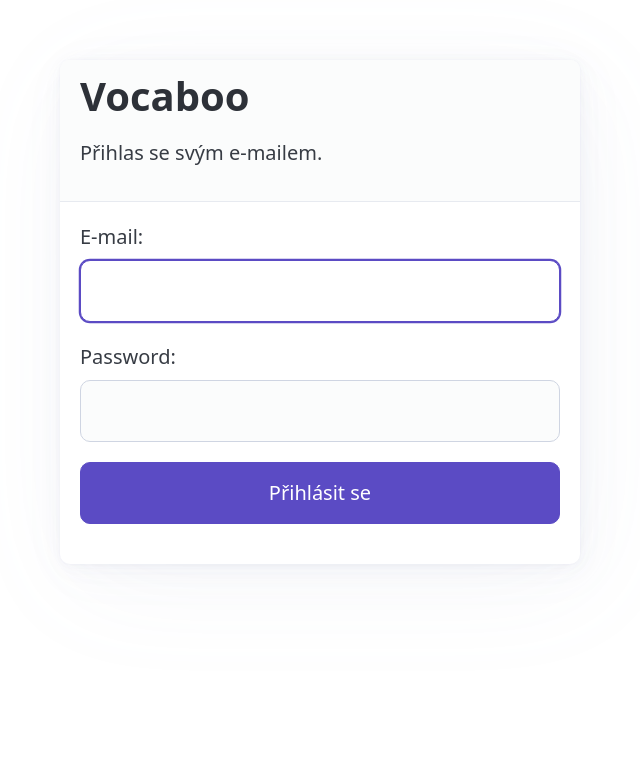
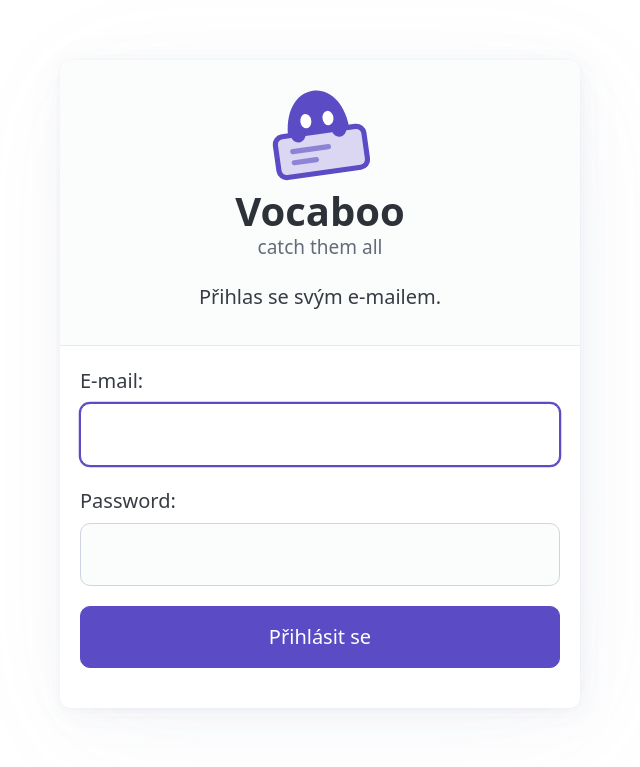
Before and after one commit to superboo2/vocaboo, a Django app: page /accounts/login/ in a window 1280 px wide. Shown: the top 767 px of the page, without its empty margins (320-960 px from the left). Run offline with Django 5.2, Linux system fonts and the light colour scheme.

Commit message:
feat: ghost logo, favicon and home screen icons

```diff
--- a/static/css/app.css
+++ b/static/css/app.css
@@ -21,6 +21,9 @@
   --primary: #5b4bc4;
   --primary-light: color-mix(in srgb, var(--primary) 35%, transparent);
   --primary-dark: #44379c;
+  /* The logo: eyes in the colour of the page, a solid light card */
+  --logo-eye: #fff;
+  --logo-card: color-mix(in srgb, var(--primary) 22%, #fff);
   /* One scale of round corners: cards, controls inside them (buttons, fields) and small
      things (bars, labels). Only the account circle and ⋯ are round. */
   --radius-card: 0.75rem;
@@ -174,6 +181,67 @@ nav .account-menu li:has(.inline-form) {
   padding: 0;
 }
 
+/* The logo: the ghost with a card, the name and on a computer the slogan */
+.logo-ghost {
+  fill: var(--primary);
+}
+
+.logo-eye {
+  fill: var(--logo-eye);
+}
+
+.logo-card {
+  fill: var(--logo-card);
+  stroke: var(--primary);
+}
+
+.logo-line {
+  fill: var(--primary);
+  opacity: 0.6;
+}
+
+nav .brand {
+  display: inline-flex;
+  align-items: center;
+  gap: 0.45rem;
+  text-decoration: none;
+}
+
+nav .brand .logo {
+  width: 2.4rem;
+  height: 2.4rem;
+  flex: none;
+}
+
+nav .brand strong {
+  font-size: 1.25rem;
+}
+
+/* The slogan only on the login page, the bar has just the ghost and the name */
+.brand-slogan {
+  color: var(--pico-muted-color);
+  font-size: 0.8rem;
+}
+
+/* The login page: a big ghost above the name */
+.login-brand {
+  text-align: center;
+}
+
+.login-brand .logo-big {
+  width: 5.5rem;
+  height: 5.5rem;
+}
+
+.login-brand h1 {
+  margin: 0.25rem 0 0;
+}
+
+.login-brand .brand-slogan {
+  margin: 0 0 1rem;
+  font-size: 0.95rem;
+}
+
 /* On a computer the word "Statistiky", on a phone the icon */
 .nav-icon {
   display: none;
--- /dev/null
+++ b/templates/_logo.html
@@ -0,0 +1,14 @@
+{# The ghost of Vocaboo peeking out from behind a word card. The colours come from app.css; #}
+{# the size and colours here are only a fallback when the CSS is old or missing. #}
+<svg class="logo{% if class %} {{ class }}{% endif %}" viewBox="0 0 64 64" width="32" height="32" aria-hidden="true" focusable="false">
+  <g transform="rotate(-8 32 40)">
+    <path class="logo-ghost" fill="#5b4bc4" d="M14 36 C14 20 22 10 32 10 C42 10 50 20 50 36 Z"/>
+    <ellipse class="logo-eye" fill="#fff" cx="25.5" cy="27" rx="3.2" ry="4.2"/>
+    <ellipse class="logo-eye" fill="#fff" cx="38.5" cy="27" rx="3.2" ry="4.2"/>
+    <rect class="logo-card" fill="#d9d4f5" stroke="#5b4bc4" x="6" y="34" width="52" height="24" rx="4.5" stroke-width="3"/>
+    <rect class="logo-line" fill="#5b4bc4" opacity="0.6" x="14" y="42" width="24" height="3" rx="1.5"/>
+    <rect class="logo-line" fill="#5b4bc4" opacity="0.6" x="14" y="48.5" width="16" height="3" rx="1.5"/>
+    <circle class="logo-ghost" fill="#5b4bc4" cx="20" cy="34.5" r="4.2"/>
+    <circle class="logo-ghost" fill="#5b4bc4" cx="44" cy="34.5" r="4.2"/>
+  </g>
+</svg>
--- a/templates/base.html
+++ b/templates/base.html
@@ -15,8 +15,10 @@
       }
     } catch (error) {}
   </script>
-  {# No icon yet; empty icon stops the browser asking for /favicon.ico #}
-  <link rel="icon" href="data:,">
+  <link rel="icon" href="{% static 'favicon.svg' %}" type="image/svg+xml">
+  {# Only for the home screen of a phone (phones do not take SVG there) #}
+  <link rel="apple-touch-icon" href="{% static 'apple-touch-icon.png' %}">
+  <link rel="manifest" href="{% static 'manifest.webmanifest' %}">
   <link rel="stylesheet" href="{% static 'vendor/pico/pico.min.css' %}">
   <link rel="stylesheet" href="{% static 'css/app.css' %}">
   <script src="{% static 'vendor/htmx/htmx.min.js' %}" defer></script>
@@ -30,14 +32,15 @@
     <header class="container">
       <nav>
         <ul>
-          <li><a href="{% url 'dashboard' %}" class="brand"><strong>Vocaboo</strong></a></li>
+          <li><a href="{% url 'dashboard' %}" class="brand">{% include "_logo.html" %}<strong>Vocaboo</strong></a></li>
         </ul>
         <ul>
           {# The main action of the app, on every page #}
           <li><a href="{% url 'study:new' %}" class="nav-test">▶︎ <span class="nav-text">{% translate "Spustit test" %}</span><span class="nav-icon">{% translate "Test" %}</span></a></li>
           {# On a phone only the icon, so the bar stays on one line #}
           <li><a href="{% url 'study:stats' %}" aria-label="{% translate 'Statistiky' %}" title="{% translate 'Statistiky' %}"><span class="nav-icon" aria-hidden="true">📊</span><span class="nav-text">{% translate "Statistiky" %}</span></a></li>
-          <li><a href="{% url 'help_index' %}">{% translate "Nápověda" %}</a></li>
+          {# On a narrow phone only ?, so the bar stays on one line #}
+          <li><a href="{% url 'help_index' %}" aria-label="{% translate 'Nápověda' %}" title="{% translate 'Nápověda' %}"><span class="help-icon" aria-hidden="true">?</span><span class="help-text">{% translate "Nápověda" %}</span></a></li>
           {# The account: a circle with the first letter, the rest in its menu #}
           <li>
             <details class="dropdown account-menu">
--- a/templates/help/prehled.html
+++ b/templates/help/prehled.html
@@ -3,7 +3,7 @@
 {% block help %}
   <section>
     <h2>Vzhled</h2>
-    <p>Aplikace vypadá stejně na počítači i na telefonu: jeden sloupec, sekce jako karty. Nahoře je lišta <em>Vocaboo · ▶︎ Test · Statistiky · Nápověda</em> (na telefonu místo Statistik ikona 📊) a kolečko s prvním písmenem tvého e-mailu – klik na něj otevře menu s e-mailem, přepínačem vzhledu <em>☀️ Den · 🌙 Noc · Auto</em> (Auto se řídí nastavením systému; volba platí jen v tomto prohlížeči), <em>Nastavením</em> a <em>Odhlásit</em>. Tlačítko <strong>▶︎ Test</strong> v liště spustí test odkudkoli. Na přehledu jsou karty <em>Co ti dnes nejde</em>, <em>Slovníky</em> (s odkazem <em>+ Nový</em> na nový slovník) a <em>Dnes</em>.</p>
+    <p>Aplikace vypadá stejně na počítači i na telefonu: jeden sloupec, sekce jako karty. Nahoře je lišta s logem (duch, který vykukuje zpoza kartičky – klik na něj vrátí na přehled) <em>Vocaboo · ▶︎ Test · Statistiky · Nápověda</em> (na telefonu místo Statistik ikona 📊, na úzkém telefonu místo Nápovědy ?) a kolečko s prvním písmenem tvého e-mailu – klik na něj otevře menu s e-mailem, přepínačem vzhledu <em>☀️ Den · 🌙 Noc · Auto</em> (Auto se řídí nastavením systému; volba platí jen v tomto prohlížeči), <em>Nastavením</em> a <em>Odhlásit</em>. Tlačítko <strong>▶︎ Test</strong> v liště spustí test odkudkoli. Na telefonu si aplikaci můžeš dát na plochu (v menu prohlížeče <em>Přidat na plochu</em>), ikona je stejný duch na indigovém čtverci. Na přehledu jsou karty <em>Co ti dnes nejde</em>, <em>Slovníky</em> (s odkazem <em>+ Nový</em> na nový slovník) a <em>Dnes</em>.</p>
   </section>
 
   <section>
--- a/templates/registration/login.html
+++ b/templates/registration/login.html
@@ -5,8 +5,10 @@
 
 {% block content %}
   <article class="narrow">
-    <header>
+    <header class="login-brand">
+      {% include "_logo.html" with class="logo-big" %}
       <h1>Vocaboo</h1>
+      <p class="brand-slogan">catch them all</p>
       <p>{% translate "Přihlas se svým e-mailem." %}</p>
     </header>
 
```
Also changed, not shown: other parts of static/css/app.css (+41 -0 lines), config/settings.py (+7 -0 lines), docs/spec.md (+1 -1 lines), tests/conftest.py (+9 -0 lines), README.md, static/apple-touch-icon.png (added), static/favicon.svg (added), static/icon-192.png (added), static/icon-512.png (added), static/icon.svg (added), static/manifest.webmanifest (added).
